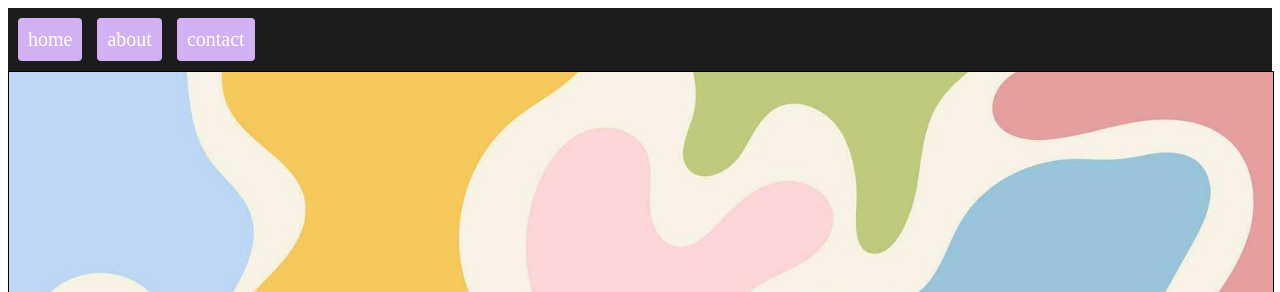
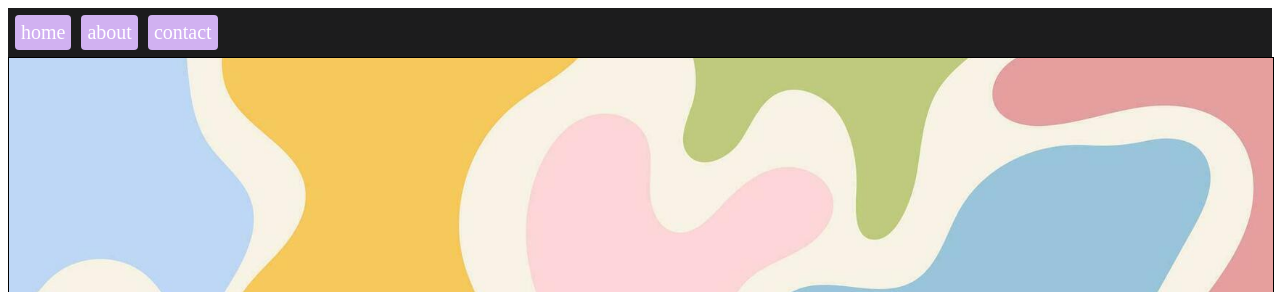
Before and after one commit to Minicodemaker/css-webpage, a plain HTML site: page index.html in a window 1280 px wide. Shown: the top 292 px of the page. Drawn offline with Linux system fonts and the light colour scheme.

Commit message:
changed nav buttons

```diff
--- a/style1.css
+++ b/style1.css
@@ -2,10 +2,10 @@
      display:flex;
      flex-direction: row;
      flex:1;
-     gap:5px;
+     gap:4px;
      justify-content: flex-start;
      background-color:rgb(28, 28, 29);
-     padding:5px;
+     padding:4px;
      margin:0px;
      list-style: none;
      flex-wrap:wrap;
@@ -14,8 +14,8 @@
 
 .flex-item{
     background-color: #d1b1f1;
-    margin: 5px;
-    padding:10px;
+    margin: 3px;
+    padding:6px;
     border-radius: 4px;
 
 }
```
